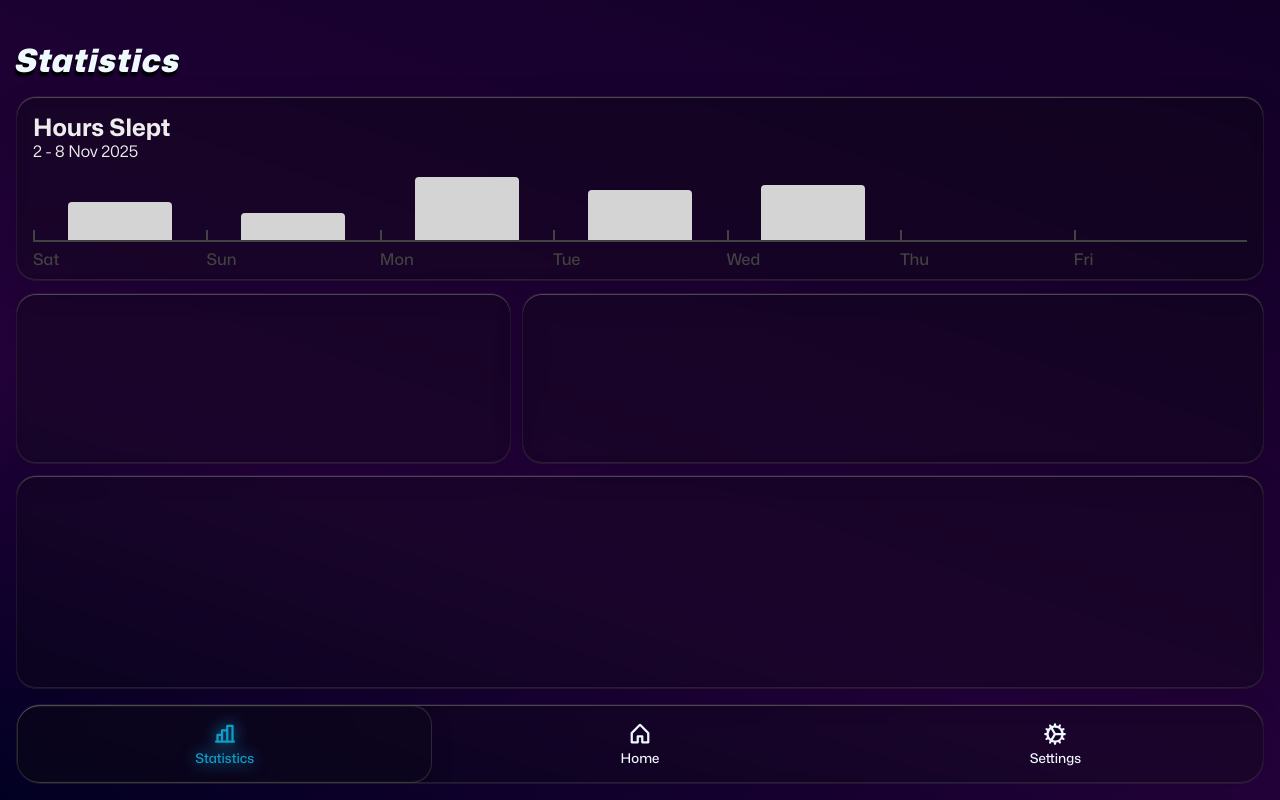
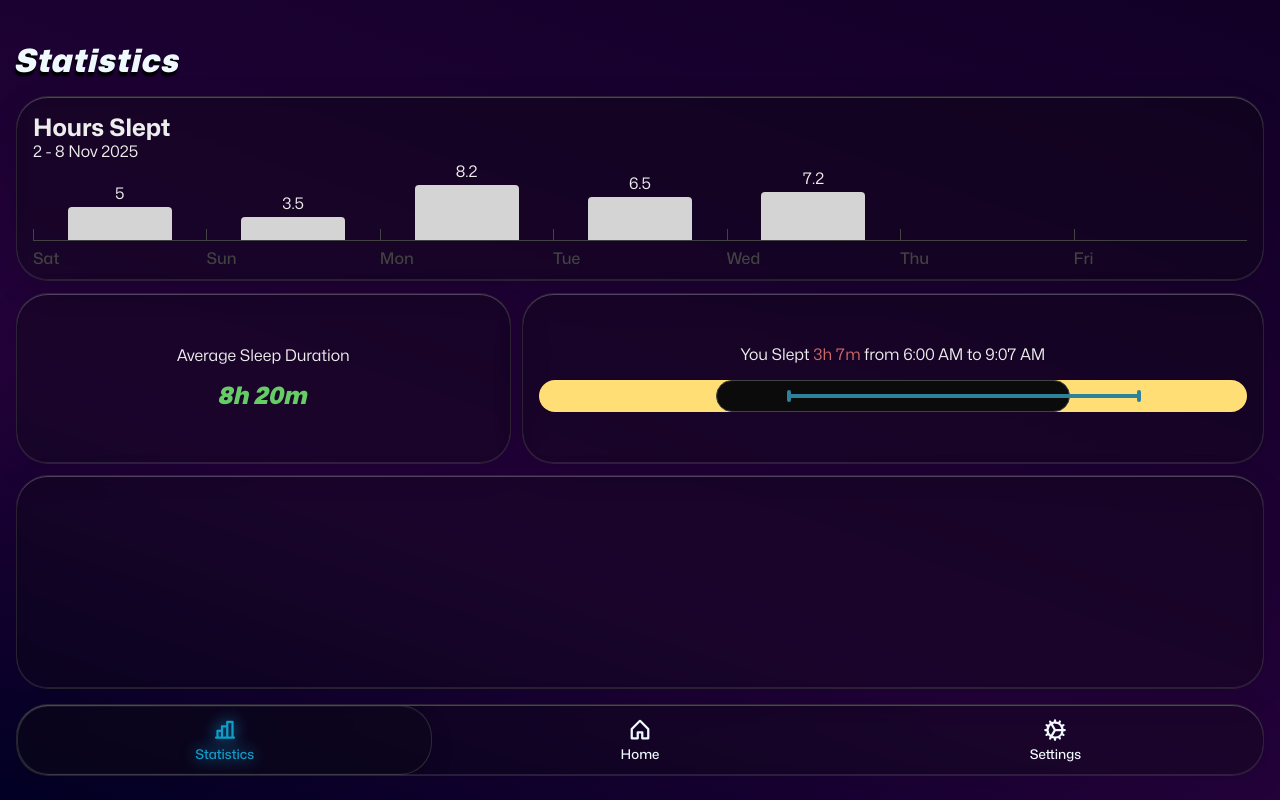
Before and after one commit to ZiedDev/sleepr, a Next.js app: page / in a window 1280 px wide. Built offline with nearby package versions, Linux system fonts and the light colour scheme.

Commit message:
make averages stats and sessions stats layout

```diff
--- a/src/components/stats/grid.jsx
+++ b/src/components/stats/grid.jsx
@@ -1,5 +1,7 @@
 import styles from "@/styles/stats.module.css";
 import HoursSlept from "./gridComponents/hoursSlept";
+import Averages from "./gridComponents/averages";
+import SessionDetails from "./gridComponents/sessionDetails";
 
 export default function Grid() {
   return (
@@ -7,8 +9,12 @@ export default function Grid() {
       <div className={`${styles.hoursSlept} glassCard`}>
         <HoursSlept />
       </div>
-      <div className={`${styles.averages} glassCard`}></div>
-      <div className={`${styles.sessionDetails} glassCard`}></div>
+      <div className={`${styles.averages} glassCard`}>
+        <Averages />
+      </div>
+      <div className={`${styles.sessionDetails} glassCard`}>
+        <SessionDetails />
+      </div>
       <div className={`${styles.sleepSessions} glassCard`}></div>
     </div>
   );
--- /dev/null
+++ b/src/components/stats/gridComponents/averages.jsx
@@ -0,0 +1,10 @@
+import styles from "@/styles/stats.module.css";
+
+export default function Averages() {
+  return (
+    <div className={styles.averagesContent}>
+      <p>Average Sleep Duration</p>
+      <h2>8h 20m</h2>
+    </div>
+  );
+}
--- a/src/components/stats/gridComponents/hoursSlept.jsx
+++ b/src/components/stats/gridComponents/hoursSlept.jsx
@@ -43,7 +43,9 @@ export default function HoursSlept() {
             className={styles.barItem}
             style={{ height: `calc(${100 * (item.value / max)}%)` }}
             key={index}
-          ></div>
+          >
+            <p>{item.value != 0 ? item.value : ""}</p>
+          </div>
         ))}
       </div>
       <div className={styles.xAxis}>
--- /dev/null
+++ b/src/components/stats/gridComponents/sessionDetails.jsx
@@ -0,0 +1,16 @@
+import styles from "@/styles/stats.module.css";
+
+export default function SessionDetails() {
+  return (
+    <div className={styles.sessionDetailsContent}>
+      <p>
+        You Slept <span className={styles.duration}>3h 7m</span> from 6:00 AM to
+        9:07 AM
+      </p>
+      <div className={styles.sessionBar}>
+        <div className={styles.alternateTime}></div>
+        <div className={styles.duration}></div>
+      </div>
+    </div>
+  );
+}
--- a/src/styles/globals.css
+++ b/src/styles/globals.css
@@ -51,8 +51,8 @@ button {
 .glassCard {
   background: rgba(11, 11, 11, 0.3);
   backdrop-filter: blur(5px);
-  border-radius: 20px;
-  border: 1px solid rgba(67, 67, 67, 0.3);
+  border-radius: 2rem;
+  border: 1pt solid rgba(67, 67, 67, 0.5);
   box-shadow:
     0 8px 32px rgba(0, 0, 0, 0.1),
     inset 0 1px 0 rgba(255, 255, 255, 0.25),
--- a/src/styles/navbar.module.css
+++ b/src/styles/navbar.module.css
@@ -3,10 +3,10 @@
     --item-selected: 1;
 
     width: calc(100% - 2rem);
-    height: 5rem;
+    height: 4.5rem;
 
-    margin: 1rem;
-    border-radius: 1.5rem;
+    margin: 1.5rem 1rem;
+    border-radius: 2rem;
 
     position: absolute;
     bottom: 0;
@@ -61,7 +61,7 @@
 
         width: calc(100% / var(--item-num));
         height: 100%;
-        border-radius: 1.25rem;
+        border-radius: 2rem;
 
         background: rgba(17, 0, 48, 0.15);
         backdrop-filter: blur(0px);
--- a/src/styles/stats.module.css
+++ b/src/styles/stats.module.css
@@ -47,8 +47,8 @@
         display: grid;
         grid-template-columns: repeat(var(--barCount), 1fr);
 
-        margin-top: 1rem;
-        height: calc(100% - 1rem - 3rem - 0.5rem - 1rem);
+        margin-top: 1.5rem;
+        height: calc(100% - 1rem - 3rem - 0.5rem - 1.5rem);
 
         .barItem {
             width: 60%;
@@ -56,6 +56,14 @@
             align-self: end;
             background-color: #d5d4d4;
             border-radius: 0.25rem 0.25rem 0 0;
+            position: relative;
+
+            p {
+                position: absolute;
+                bottom: calc(100% + 0.25rem);
+                left: 50%;
+                transform: translateX(-50%);
+            }
         }
     }
 
@@ -65,7 +73,7 @@
 
         .axisText {
             padding-top: 0.5rem;
-            border-top: hsl(0, 0%, 26%) 1.5pt solid;
+            border-top: hsl(0, 0%, 26%) 1pt solid;
             color: hsl(0, 0%, 26%);
             position: relative;
             font-weight: 500;
@@ -75,10 +83,110 @@
                 content: "";
                 bottom: 100%;
                 left: 0;
-                border-left: hsl(0, 0%, 26%) 1.5pt solid;
+                border-left: hsl(0, 0%, 26%) 1pt solid;
                 width: 100%;
                 height: 0.75rem;
             }
         }
     }
 }
+
+.averagesContent {
+    padding: 1rem;
+    height: 100%;
+    display: flex;
+    flex-direction: column;
+    justify-content: center;
+    align-items: center;
+    text-align: center;
+    gap: 1rem;
+
+    h2 {
+        color: #66cc66;
+        font-size: x-large;
+        font-weight: 900;
+        transform: skewX(-12.5deg);
+    }
+}
+
+.sessionDetailsContent {
+    padding: 1rem;
+    height: 100%;
+    width: 100%;
+    display: flex;
+    flex-direction: column;
+    justify-content: center;
+    align-items: center;
+    text-align: center;
+    gap: 1rem;
+
+    .duration {
+        color: #cc6969;
+    }
+
+    .sessionBar {
+        --alternate-time-pos: 50%;
+        --duration-pos: 70%;
+
+        height: 2rem;
+        width: 100%;
+        background-color: #ffde76;
+        border-radius: 1rem;
+        position: relative;
+
+        .alternateTime {
+            position: absolute;
+            left: calc(var(--alternate-time-pos) / 2);
+            top: 50%;
+            transform: translateY(-50%);
+
+            height: 2rem;
+            width: 50%;
+
+            background-color: #0b0b0b;
+            border-radius: 1rem;
+            border: #434343 solid 1pt;
+        }
+
+        .duration {
+            position: absolute;
+            left: calc(var(--duration-pos) / 2);
+            top: 50%;
+            transform: translateY(-50%);
+
+            height: 0.25rem;
+            width: 50%;
+
+            background-color: #2d819b;
+            border-radius: 1rem;
+
+            &::before {
+                content: "";
+                position: absolute;
+                left: 0;
+                top: 50%;
+                transform: translateY(-50%);
+
+                height: 0.75rem;
+                width: 0.25rem;
+
+                background-color: #2d819b;
+                border-radius: 1rem;
+            }
+
+            &::after {
+                content: "";
+                position: absolute;
+                right: 0;
+                top: 50%;
+                transform: translateY(-50%);
+
+                height: 0.75rem;
+                width: 0.25rem;
+
+                background-color: #2d819b;
+                border-radius: 1rem;
+            }
+        }
+    }
+}
```
